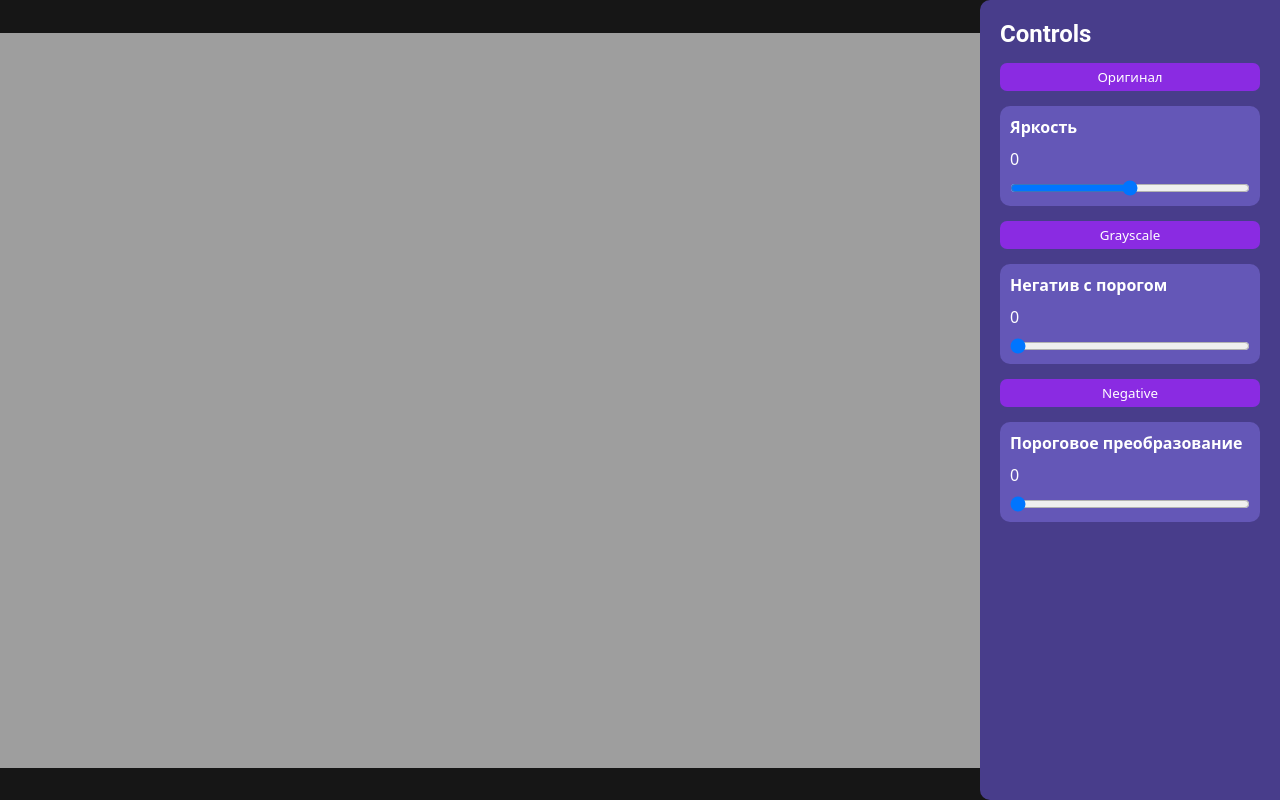
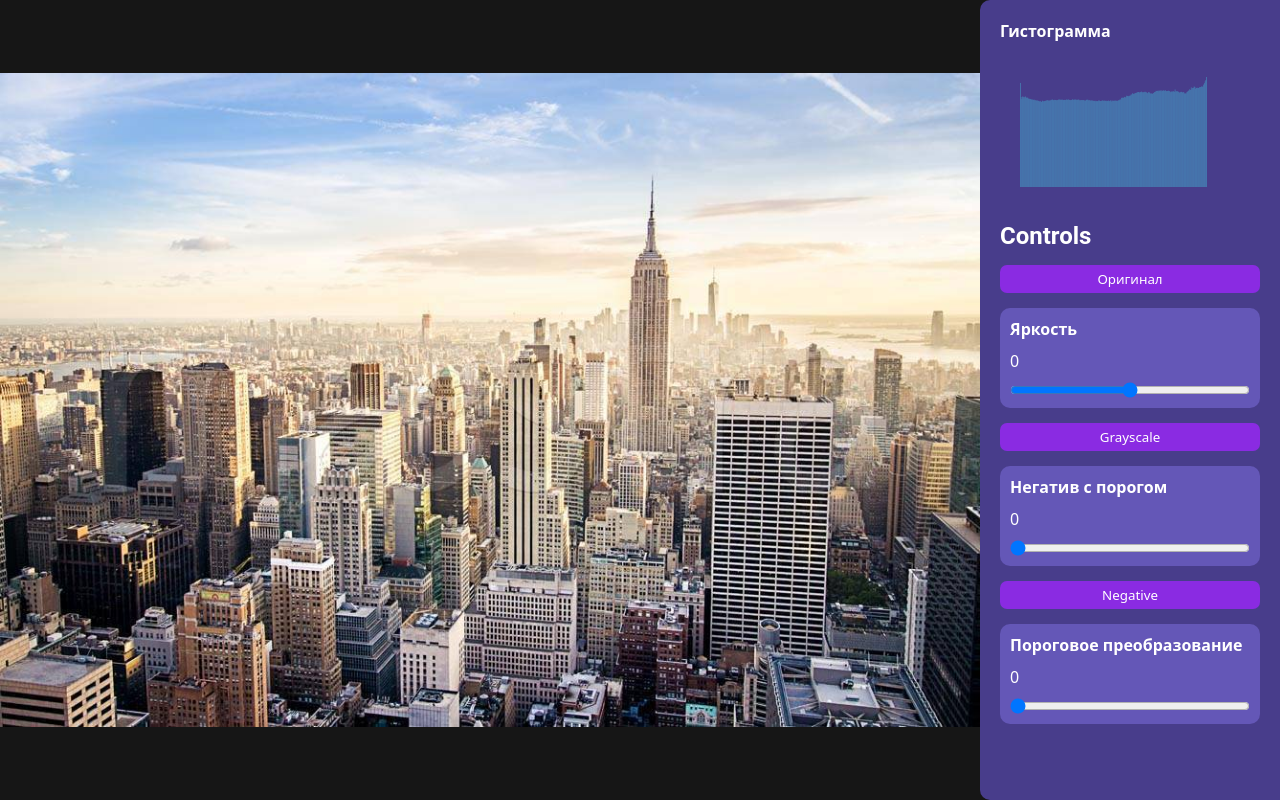
Before and after one commit to mshornikov/uni-image-processing, a website built with Vite: page index.html in a window 1280 px wide. Built offline with nearby package versions, Linux system fonts and the light colour scheme.

Commit message:
Гистограмма

```diff
--- a/index.html
+++ b/index.html
@@ -5,6 +5,7 @@
     <meta charset="UTF-8" />
     <meta name="viewport" content="width=device-width, initial-scale=1.0" />
     <link rel="stylesheet" href="/src/style.css">
+    <script src="https://d3js.org/d3.v7.min.js"></script>
     <title>Image processing</title>
 </head>
 
@@ -14,6 +15,8 @@
             <canvas class="image"></canvas>
         </section>
         <section class="controls">
+            <h2 class="controls__group-name">Гистограмма</h2>
+            <svg id="histogram" width="260" height="150"></svg>
             <h1 class="controls__header">Controls</h1>
             <button class="button" id="original-button">Оригинал</button>
             <div class="controls__group">
--- a/src/js/histogram.js
+++ b/src/js/histogram.js
@@ -1,34 +1,59 @@
 export const histogram = pixels => {
-	// let colors = new Array(255).fill(0);
-
-    // for (let i = 0; i < pixels.length; i += 4) {
-	// 	colors[pixels[i]] += 1;
-	// }
-	const canvas = document.querySelector('.canvas');
+  let data = new Array(255).fill(0);
+    for (let i = 0; i < pixels.length; i += 4) {
+        data[pixels[i]] += 1;
+  }
+    // Определяем размеры графика
+    const width = 260;
+    const height = 150;
+    const margin = { top: 20, right: 20, bottom: 20, left: 20 };
+    const innerWidth = width - margin.left - margin.right;
+    const innerHeight = height - margin.top - margin.bottom;
 
 
-	const histogram = d3.histogram()
-        .value(d => d)
-        .domain([0, 255])
-        .thresholds(256)
-        (pixels);
-      const xScale = d3.scaleLinear()
-        .domain([0, 255])
-        .range([0, canvas.width]);
-      const yScale = d3.scaleLinear()
-        .domain([0, d3.max(histogram, d => d.length)])
-        .range([canvas.height, 0]);
-      const barWidth = canvas.width / histogram.length;
-      const bars = d3.select(canvas)
-        .selectAll('rect')
-        .data(histogram)
-        .enter()
-        .append('rect')
-        .attr('x', (d, i) => xScale(i))
-        .attr('y', d => yScale(d.length))
-        .attr('width', barWidth)
-        .attr('height', d => canvas.height - yScale(d.length))
-        .attr('fill', 'steelblue');
 
-	// console.log(colors);
+    // Создаем контейнер svg
+    const svg = d3.select("#histogram")
+                  .attr("width", width)
+                  .attr("height", height);
+
+    svg.selectAll("*").remove();
+
+
+    // Создаем группу для гистограммы
+    const histogram = svg.append("g")
+                         .attr("transform", `translate(${margin.left}, ${margin.top})`);
+
+    // Создаем шкалу для оси x
+    const xScale = d3.scaleLinear()
+                     .domain([0, 300])
+                     .range([0, innerWidth]);
+
+    // Создаем логарифмическую шкалу для оси y
+    const yScale = d3.scaleLog()
+                     .domain([1, d3.max(data)])
+                     .range([innerHeight, 0]);
+
+    // Создаем гистограмму
+    histogram.selectAll("rect")
+             .data(data)
+             .enter()
+             .append("rect")
+             .attr("x", (d, i) => xScale(i))
+             .attr("y", (d) => yScale(d))
+             .attr("width", xScale(1))
+             .attr("height", (d) => innerHeight - yScale(d))
+             .attr("fill", "steelblue");
+
+    // // Создаем ось x
+    // const xAxis = d3.axisBottom(xScale);
+    // histogram.append("g")
+    //          .attr("transform", `translate(0, ${innerHeight})`)
+    //          .call(xAxis);
+
+    // // Создаем ось y
+    // const yAxis = d3.axisLeft(yScale).ticks(5, ".0s");
+    // histogram.append("g")
+    //          .call(yAxis);
+
 }
--- a/src/js/main.js
+++ b/src/js/main.js
@@ -6,7 +6,7 @@ import { negative } from './negative';
 import { binarization } from './binarization';
 
 const originalImg = new Image();
-originalImg.src = '/public/moscow.jpeg';
+originalImg.src = '/public/image.jpg';
 
 const changedImg = new Image();
 
@@ -20,6 +20,8 @@ originalImg.addEventListener('load', () => {
     canvas.width = originalImg.width;
     canvas.height = originalImg.height;
     ctx.drawImage(originalImg, 0, 0, canvas.width, canvas.height);
+    let scannedImage = ctx.getImageData(0, 0, canvas.width, canvas.height);
+    histogram(scannedImage.data);
 
     brightnessInput.addEventListener('input', (event) => {
         brightnessValue.textContent = event.target.value;
@@ -28,6 +30,8 @@ originalImg.addEventListener('load', () => {
         let scannedImage = ctx.getImageData(0, 0, canvas.width, canvas.height);
         adjustBrightness(scannedImage.data, Number(event.target.value));
         ctx.putImageData(scannedImage, 0, 0);
+        scannedImage = ctx.getImageData(0, 0, canvas.width, canvas.height);
+        histogram(scannedImage.data);
     })
 });
 
@@ -47,6 +51,8 @@ document.querySelector('#grayscale-button').addEventListener('click', () => {
 
     grayscale(scannedImage.data);
     ctx.putImageData(scannedImage, 0, 0);
+    histogram(scannedImage.data);
+
     changedImg.src = canvas.toDataURL('image/jpeg');
 })
 
@@ -54,6 +60,8 @@ document.querySelector('#negative-button').addEventListener('click', () => {
     let scannedImage = ctx.getImageData(0, 0, canvas.width, canvas.height);
     negative(scannedImage.data, 0);
     ctx.putImageData(scannedImage, 0, 0);
+    scannedImage = ctx.getImageData(0, 0, canvas.width, canvas.height);
+    histogram(scannedImage.data);
     changedImg.src = canvas.toDataURL('image/jpeg');
 })
 
@@ -64,6 +72,8 @@ negativeInput.addEventListener('input', (e) => {
     ctx.drawImage(changedImg.src ? changedImg : originalImg, 0, 0, canvas.width, canvas.height);
     let scannedImage = ctx.getImageData(0, 0, canvas.width, canvas.height);
     negative(scannedImage.data, Number(e.target.value));
+
+    histogram(scannedImage.data);
     ctx.putImageData(scannedImage, 0, 0);
 })
 
@@ -74,5 +84,6 @@ binarizationInput.addEventListener('input', (e) => {
     ctx.drawImage(changedImg.src ? changedImg : originalImg, 0, 0, canvas.width, canvas.height);
     let scannedImage = ctx.getImageData(0, 0, canvas.width, canvas.height);
     binarization(scannedImage.data, Number(e.target.value));
+    histogram(scannedImage.data);
     ctx.putImageData(scannedImage, 0, 0);
 })
```
